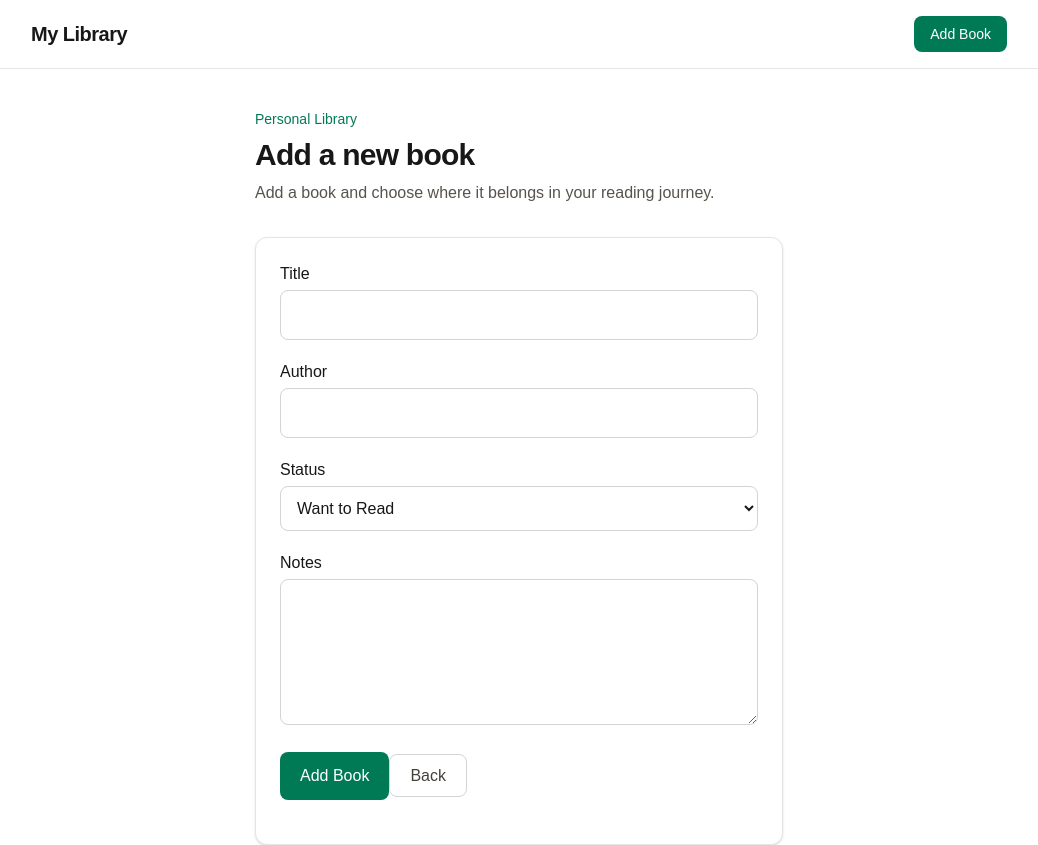
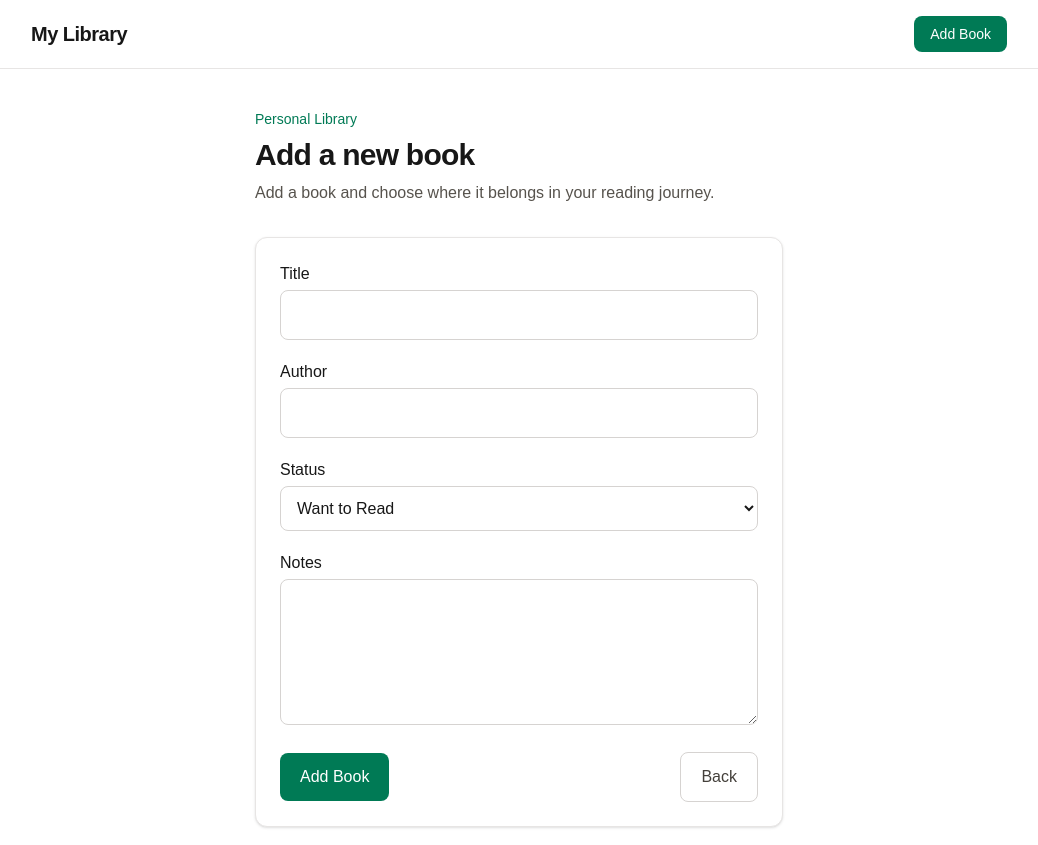
Before and after one commit to nasirahkamal/personal-library, a Next.js app: page /books/new in a window 1280 px wide. Shown: the top 845 px of the page, without its empty margins (121-1159 px from the left). Built offline with nearby package versions, Linux system fonts and the light colour scheme.

Commit message:
Align back button to the right

```diff
--- a/app/books/page.tsx
+++ b/app/books/page.tsx
@@ -132,7 +132,6 @@ export default function BooksPage() {
   return (
     <main className="mx-auto max-w-4xl p-8">
     <div className="mb-6 flex items-center justify-between">
-    <h1 className="text-3xl font-bold">My Library</h1>
     </div>
 
     <section className="mb-6 grid grid-cols-2 gap-3 sm:grid-cols-4">
--- a/component/BookForm.tsx
+++ b/component/BookForm.tsx
@@ -152,6 +152,7 @@ export default function BookForm({
         </p>
       )}
 
+      <div className="flex items-center justify-between gap-3">
         <button
             type="submit"
             disabled={saving}
@@ -166,6 +167,7 @@ export default function BookForm({
         >
             Back
         </Link>
+        </div>
     </form>
   );
 }
```
Lines whose indentation alone changed are shown as unchanged.
